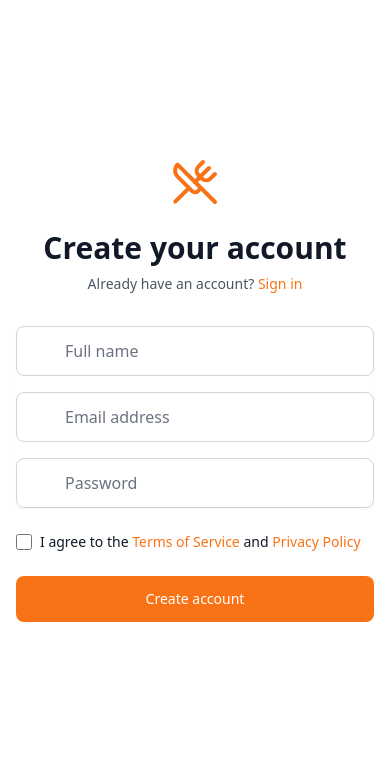
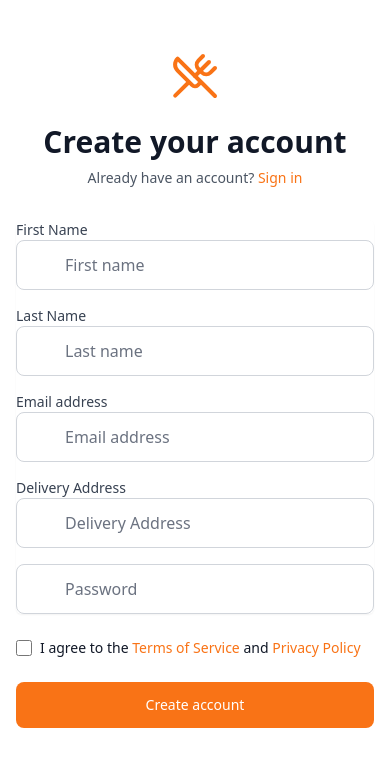
Before and after one commit to Dish-dash-webSite/Dish-Dash-Repo, a React (Vite) app in the folder customer/: page /signup in a window 390 px wide. Shown: the top 766 px of the page. Built offline with nearby package versions, Linux system fonts and the light colour scheme.

Commit message:
fix signup 7:48pm

```diff
--- a/customer/src/AllPages/ClientPages/pages/Signup.tsx
+++ b/customer/src/AllPages/ClientPages/pages/Signup.tsx
@@ -1,16 +1,116 @@
 import React, { useState } from 'react';
-import { Link } from 'react-router-dom';
+import { Link, useNavigate } from 'react-router-dom';
 import { Mail, Lock, User, UtensilsCrossed } from 'lucide-react';
+import axios from 'axios';
+import { registerUser, loginUser } from '../../../store/authThunks';
+import { useDispatch } from 'react-redux';
 
 const Signup: React.FC = () => {
-  const [name, setName] = useState('');
-  const [email, setEmail] = useState('');
-  const [password, setPassword] = useState('');
+  const navigate = useNavigate();
+  const dispatch = useDispatch();
 
-  const handleSubmit = (e: React.FormEvent) => {
+  const [formData, setFormData] = useState({
+    email: '',
+    password: '',
+    firstName: '',
+    lastName: '',
+    deliveryAddress: '',
+    role: 'customer'
+  });
+  const [errors, setErrors] = useState<Record<string, string>>({});
+  const [isLoading, setIsLoading] = useState(false);
+  const [apiError, setApiError] = useState<string | null>(null);
+
+  const validateForm = () => {
+    const newErrors: Record<string, string> = {};
+
+    // Email validation
+    if (!formData.email) {
+      newErrors.email = 'Email is required';
+    } else if (!/\S+@\S+\.\S+/.test(formData.email)) {
+      newErrors.email = 'Invalid email format';
+    }
+
+    // Password validation
+    if (!formData.password) {
+      newErrors.password = 'Password is required';
+    } else if (formData.password.length < 8) {
+      newErrors.password = 'Password must be at least 8 characters long';
+    }
+
+    // Name validation
+    if (!formData.firstName) newErrors.firstName = 'First name is required';
+    if (!formData.lastName) newErrors.lastName = 'Last name is required';
+
+    // Address validation
+    if (!formData.deliveryAddress) newErrors.deliveryAddress = 'Delivery address is required';
+
+    setErrors(newErrors);
+    return Object.keys(newErrors).length === 0;
+  };
+
+  const handleChange = (e: React.ChangeEvent<HTMLInputElement>) => {
+    const { name, value } = e.target;
+    setFormData(prev => ({
+      ...prev,
+      [name]: value
+    }));
+    // Clear error when user starts typing
+    if (errors[name]) {
+      setErrors(prev => ({
+        ...prev,
+        [name]: ''
+      }));
+    }
+  };
+
+  const clearForm = () => {
+    setFormData({
+      email: '',
+      password: '',
+      firstName: '',
+      lastName: '',
+      deliveryAddress: '',
+      role: 'customer'
+    });
+  };
+
+  const handleSubmit = async (e: React.FormEvent) => {
     e.preventDefault();
-    // Handle signup logic here
-    console.log('Signup:', { name, email, password });
+    setApiError(null);
+
+    if (!validateForm()) {
+      return;
+    }
+
+    setIsLoading(true);
+    try {
+      // Use registerUser thunk instead of direct axios call
+      await dispatch(registerUser({
+        email: formData.email,
+        password: formData.password,
+        firstName: formData.firstName,
+        lastName: formData.lastName,
+        deliveryAddress: formData.deliveryAddress,
+        role: 'customer'
+      }));
+
+      // After successful registration, login the user
+      await dispatch(loginUser({
+        email: formData.email,
+        password: formData.password
+      }));
+
+      // Clear form and redirect
+      clearForm();
+      navigate('/');
+
+    } catch (err: any) {
+      console.error('Signup error:', err);
+      setApiError(err.message || 'Failed to create account');
+    } finally {
+      setIsLoading(false);
+    }
   };
 
   return (
@@ -47,27 +147,53 @@ const Signup: React.FC = () => {
           <form className="mt-8 space-y-6" onSubmit={handleSubmit}>
             <div className="rounded-md shadow-sm space-y-4">
               <div>
-                <label htmlFor="name" className="sr-only">
-                  Full name
+                <label htmlFor="firstName" className="block text-sm font-medium text-gray-700">
+                  First Name
                 </label>
                 <div className="relative">
                   <div className="absolute inset-y-0 left-0 pl-3 flex items-center pointer-events-none">
                     <User className="h-5 w-5 text-gray-400" />
                   </div>
                   <input
-                    id="name"
-                    name="name"
+                    id="firstName"
+                    name="firstName"
                     type="text"
                     required
-                    value={name}
-                    onChange={(e) => setName(e.target.value)}
-                    className="appearance-none relative block w-full px-12 py-3 border border-gray-300 placeholder-gray-500 text-gray-900 rounded-lg focus:outline-none focus:ring-orange-500 focus:border-orange-500 focus:z-10 sm:text-sm"
-                    placeholder="Full name"
+                    value={formData.firstName}
+                    onChange={handleChange}
+                    className={`appearance-none relative block w-full px-12 py-3 border ${
+                      errors.firstName ? 'border-red-500' : 'border-gray-300'
+                    } placeholder-gray-500 text-gray-900 rounded-lg focus:outline-none focus:ring-orange-500 focus:border-orange-500 focus:z-10 sm:text-sm`}
+                    placeholder="First name"
                   />
                 </div>
+                {errors.firstName && <p className="mt-1 text-sm text-red-500">{errors.firstName}</p>}
               </div>
               <div>
-                <label htmlFor="email" className="sr-only">
+                <label htmlFor="lastName" className="block text-sm font-medium text-gray-700">
+                  Last Name
+                </label>
+                <div className="relative">
+                  <div className="absolute inset-y-0 left-0 pl-3 flex items-center pointer-events-none">
+                    <User className="h-5 w-5 text-gray-400" />
+                  </div>
+                  <input
+                    id="lastName"
+                    name="lastName"
+                    type="text"
+                    required
+                    value={formData.lastName}
+                    onChange={handleChange}
+                    className={`appearance-none relative block w-full px-12 py-3 border ${
+                      errors.lastName ? 'border-red-500' : 'border-gray-300'
+                    } placeholder-gray-500 text-gray-900 rounded-lg focus:outline-none focus:ring-orange-500 focus:border-orange-500 focus:z-10 sm:text-sm`}
+                    placeholder="Last name"
+                  />
+                </div>
+                {errors.lastName && <p className="mt-1 text-sm text-red-500">{errors.lastName}</p>}
+              </div>
+              <div>
+                <label htmlFor="email" className="block text-sm font-medium text-gray-700">
                   Email address
                 </label>
                 <div className="relative">
@@ -80,12 +206,35 @@ const Signup: React.FC = () => {
                     type="email"
                     autoComplete="email"
                     required
-                    value={email}
-                    onChange={(e) => setEmail(e.target.value)}
-                    className="appearance-none relative block w-full px-12 py-3 border border-gray-300 placeholder-gray-500 text-gray-900 rounded-lg focus:outline-none focus:ring-orange-500 focus:border-orange-500 focus:z-10 sm:text-sm"
+                    value={formData.email}
+                    onChange={handleChange}
+                    className={`appearance-none relative block w-full px-12 py-3 border ${
+                      errors.email ? 'border-red-500' : 'border-gray-300'
+                    } placeholder-gray-500 text-gray-900 rounded-lg focus:outline-none focus:ring-orange-500 focus:border-orange-500 focus:z-10 sm:text-sm`}
                     placeholder="Email address"
                   />
                 </div>
+                {errors.email && <p className="mt-1 text-sm text-red-500">{errors.email}</p>}
+              </div>
+              <div>
+                <label htmlFor="deliveryAddress" className="block text-sm font-medium text-gray-700">
+                  Delivery Address
+                </label>
+                <div className="relative">
+                  <input
+                    id="deliveryAddress"
+                    name="deliveryAddress"
+                    type="text"
+                    required
+                    value={formData.deliveryAddress}
+                    onChange={handleChange}
+                    className={`appearance-none relative block w-full px-12 py-3 border ${
+                      errors.deliveryAddress ? 'border-red-500' : 'border-gray-300'
+                    } placeholder-gray-500 text-gray-900 rounded-lg focus:outline-none focus:ring-orange-500 focus:border-orange-500 focus:z-10 sm:text-sm`}
+                    placeholder="Delivery Address"
+                  />
+                </div>
+                {errors.deliveryAddress && <p className="mt-1 text-sm text-red-500">{errors.deliveryAddress}</p>}
               </div>
               <div>
                 <label htmlFor="password" className="sr-only">
@@ -101,8 +250,11 @@ const Signup: React.FC = () => {
                     type="password"
                     autoComplete="new-password"
                     required
-                    value={password}
-                    onChange={(e) => setPassword(e.target.value)}
+                    value={formData.password}
+                    onChange={(e) => setFormData(prev => ({
+                      ...prev,
+                      password: e.target.value
+                    }))}
                     className="appearance-none relative block w-full px-12 py-3 border border-gray-300 placeholder-gray-500 text-gray-900 rounded-lg focus:outline-none focus:ring-orange-500 focus:border-orange-500 focus:z-10 sm:text-sm"
                     placeholder="Password"
                   />
@@ -130,12 +282,19 @@ const Signup: React.FC = () => {
               </label>
             </div>
 
+            {apiError && (
+              <div className="text-red-500 text-sm text-center">
+                {apiError}
+              </div>
+            )}
+
             <div>
               <button
                 type="submit"
-                className="group relative w-full flex justify-center py-3 px-4 border border-transparent text-sm font-medium rounded-lg text-white bg-orange-500 hover:bg-orange-600 focus:outline-none focus:ring-2 focus:ring-offset-2 focus:ring-orange-500 transition-colors duration-200"
+                disabled={isLoading}
+                className="group relative w-full flex justify-center py-3 px-4 border border-transparent text-sm font-medium rounded-lg text-white bg-orange-500 hover:bg-orange-600 focus:outline-none focus:ring-2 focus:ring-offset-2 focus:ring-orange-500 transition-colors duration-200 disabled:bg-orange-300"
               >
-                Create account
+                {isLoading ? 'Creating account...' : 'Create account'}
               </button>
             </div>
           </form>
```
